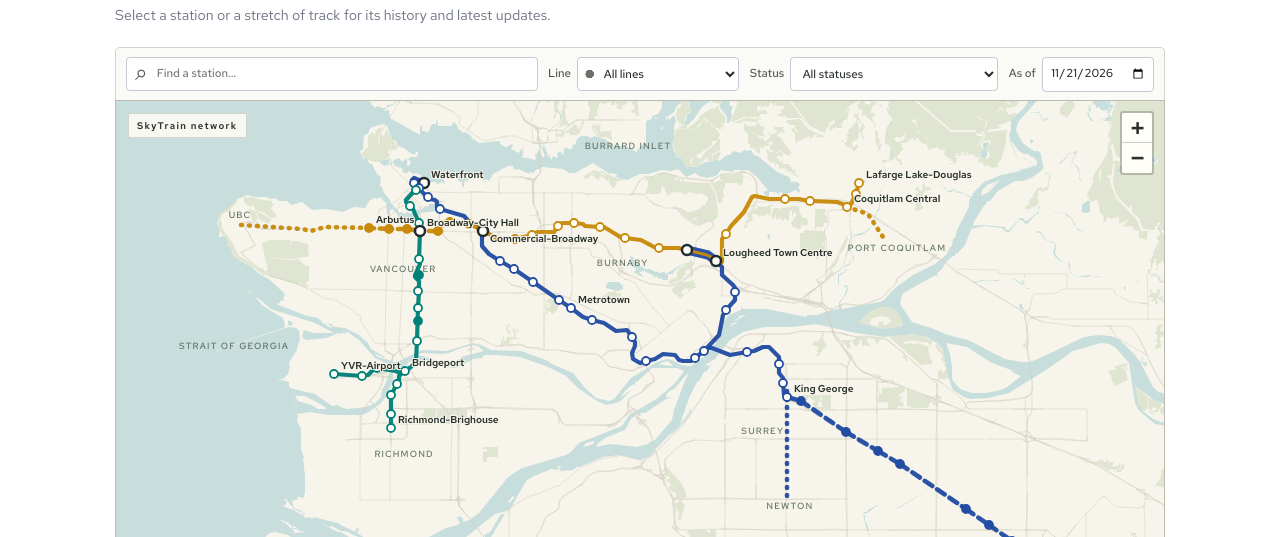
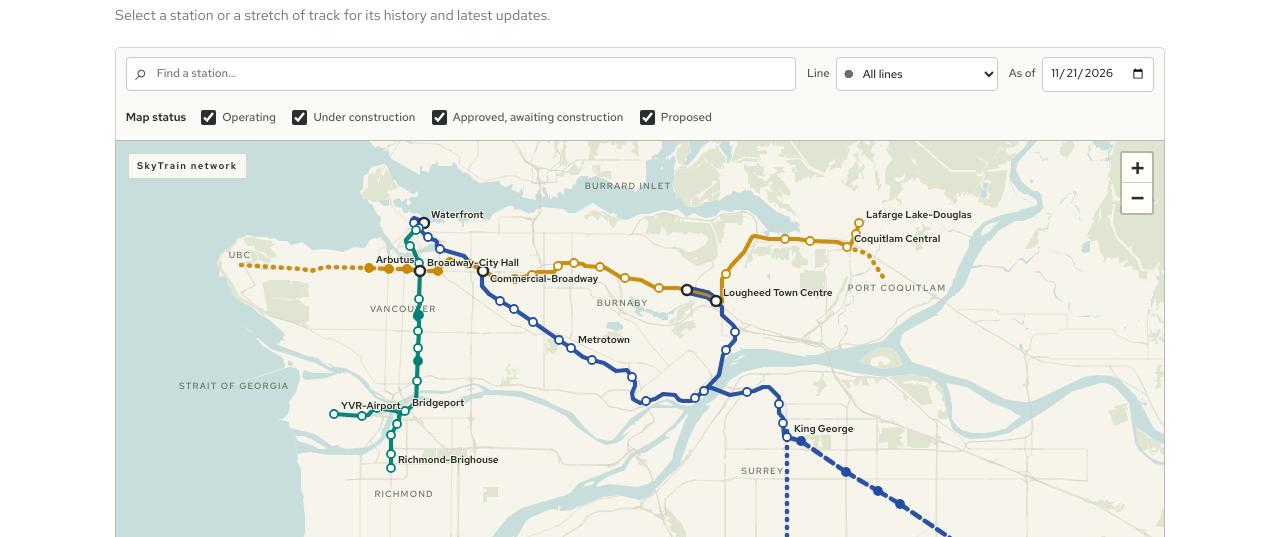
Before and after one commit to EDToaster/edtoast.me, an Astro site: page /skytrain in a window 1280 px wide. Shown: the part 207-744 px from the top of the page. Built offline with nearby package versions, Linux system fonts and the light colour scheme; Astro itself is replaced by a stand-in of ours.

Commit message:
Filter the SkyTrain map by multiple statuses
Co-authored-by: Perplexity <noreply@perplexity.ai>

```diff
--- a/src/demos/skytrain/atlas.css
+++ b/src/demos/skytrain/atlas.css
@@ -15,3 +15,51 @@
 @media(max-width:760px){.page.wide:has(.atlas){padding-right:1.1rem;padding-left:1.1rem}.mapbar{display:grid;grid-template-columns:repeat(3,minmax(0,1fr));gap:.35rem}.mapbar .search-label{grid-column:1/-1}.mapbar label:not(.search-label){display:block}.mapbar select,.mapbar input[type=date]{width:100%;font-size:.8rem}.newsbar{gap:.6rem}.newsbar label:not(.check){flex-direction:column;align-items:start}.newsbar select{max-width:10.5rem}.key{gap:.45rem}.line-key,.status-key{gap:.6rem}.newsday{grid-template-columns:6.5rem 1fr;column-gap:.3rem}.indexrow{gap:.35rem}.folio,.sheet{letter-spacing:.08em}}
 @media(max-width:480px){.page:has(.atlas) main{padding-top:1.8rem}.atlas .page-intro{font-size:.88rem;margin-bottom:.9rem}.atlas .folio{font-size:.6rem}#railmap{height:302px}.mapbar{padding:.45rem}.key{padding:.45rem .55rem}.key span{font-size:.64rem}.atlas .newsbar{display:grid;grid-template-columns:1fr 1fr}.newsbar select{width:100%;max-width:100%}.newsday{display:block}.newsday h3{margin-bottom:.45rem}.newsday article{margin-left:.12rem}.map-id{font-size:.55rem;top:7px;left:7px}.indexrow .check,.indexrow summary{font-size:.72rem}.map-id b{margin:0 2px}#dates div{flex-direction:column}.collection{overflow-wrap:anywhere}}
 .map-credit{position:absolute;right:4px;bottom:0;z-index:800;background:#fafaf1d9;font-size:8px;color:#4f594e;padding:0 2px}.atlas #fit{bottom:17px}
+.status-filter {
+  flex: 0 0 100%;
+  min-width: 0;
+  border: 0;
+  padding: 0;
+  margin: 0;
+}
+.status-filter legend {
+  float: left;
+  margin-right: 1rem;
+  font-size: .77rem;
+  line-height: 2rem;
+  font-weight: 600;
+}
+.status-options { display: flex; flex-wrap: wrap; gap: .1rem 1.1rem; }
+.mapbar .status-options label {
+  display: flex;
+  align-items: center;
+  min-height: 2rem;
+  gap: .4rem;
+  line-height: 1.25;
+  cursor: pointer;
+}
+.status-options input { width: 1rem; height: 1rem; flex: none; accent-color: var(--ink); cursor: pointer; }
+#status-empty {
+  position: absolute;
+  z-index: 800;
+  top: 48%;
+  left: 50%;
+  transform: translate(-50%, -50%);
+  width: max-content;
+  max-width: 90%;
+  padding: .5rem .8rem;
+  background: var(--paper);
+  border: 1px solid var(--rule);
+  font-size: .84rem;
+  text-align: center;
+  pointer-events: none;
+}
+@media (max-width: 760px) {
+  .mapbar { grid-template-columns: repeat(2, minmax(0, 1fr)); }
+  .status-filter { grid-column: 1 / -1; margin-top: .15rem; }
+  .status-filter legend { float: none; line-height: 1.4; }
+  .status-options { display: grid; grid-template-columns: repeat(2, minmax(0, 1fr)); gap: 0 .6rem; }
+}
+@media (pointer: coarse) {
+  .mapbar .status-options label { min-height: 44px; }
+}
--- a/src/demos/skytrain/client.ts
+++ b/src/demos/skytrain/client.ts
@@ -1,8 +1,10 @@
 import {atlasMap} from "./map";
+import {readStatuses, writeStatuses} from "./status-filter";
 import sourceRegistry from "../../../docs/skytrain/registry.json";
 import {stations,connections,segments,projects,events,history as changes,health,lines,statuses,project,station,segName,dayText,bound,today,observation,related,escape as h,citations} from "./model";
 const el=<T extends HTMLElement=HTMLElement>(id:string)=>document.getElementById(id)! as T;
-const day=today();const controls=["line","status","asof","station","project","from","to","changes","studies"];
+const day=today();const controls=["line","asof","station","project","from","to","changes","studies"];
+const statusBoxes=Array.from(document.querySelectorAll<HTMLInputElement>('.status-filter input[name="status"]'));
 let q=new URLSearchParams(location.search);
 function patch(values:Record<string,string|null>,push=true){for(const [k,v] of Object.entries(values)){if(v)q.set(k,v);else q.delete(k)}if(push)window.history.pushState(null,"",location.pathname+(q.size?"?"+q:""));render()}
 const eventTitle=(e:typeof events[number])=>'<strong>'+h(e.title)+'</strong>';
@@ -34,11 +36,18 @@ function log(date:string){
 function render(){const date=q.get("asof")||day;
  for(const key of controls){const c=el<HTMLInputElement>(key);if(c.type==="checkbox")c.checked=q.has(key);else c.value=q.get(key)??(key==="asof"?day:"")}
  const warn=el("historical");warn.hidden=date>=health.coverageStart;warn.textContent="Regular coverage starts "+dayText(health.coverageStart)+". For earlier dates, the map only shows stations and track we can confirm from records available for that date.";
- const visible=map.draw(q,date);
+ const selectedStatuses=readStatuses(q.get("status"));
+ for(const box of statusBoxes)box.checked=selectedStatuses.has(box.value);
+ el("status-empty").hidden=selectedStatuses.size!==0;
+ const visible=map.draw(q,date,selectedStatuses);
  const idx=el("index-content");idx.innerHTML='<p>'+visible.stations.length+' stations · '+visible.segments.length+' track sections</p>'+["Stations","Track sections"].map((title,i)=>'<h3>'+title+'</h3><div>'+ (i?visible.segments.map(s=>[s.id,segName(s)]):visible.stations.map(s=>[s.id,s.name])).sort((a,b)=>a[1].localeCompare(b[1])).map(([id,name])=>'<button data-entity="'+h(id)+'">'+h(name)+'</button>').join("")+'</div>').join("");
  detail(date);log(date)
 }
-for(const key of controls){el<HTMLInputElement>(key).addEventListener("change",e=>{const c=e.currentTarget as HTMLInputElement;const v=c.type==="checkbox"?(c.checked?"1":null):c.value;patch({[key]:key==="asof"&&v===day?null:v,...(key==="line"||key==="status"?{selected:null}:{}),...(key==="station"||key==="project"?{segment:null}:{})})})}
+for(const box of statusBoxes)box.addEventListener("change",()=>{
+ const selected=new Set(statusBoxes.filter(input=>input.checked).map(input=>input.value));
+ patch({status:writeStatuses(selected),selected:null});
+});
+for(const key of controls){el<HTMLInputElement>(key).addEventListener("change",e=>{const c=e.currentTarget as HTMLInputElement;const v=c.type==="checkbox"?(c.checked?"1":null):c.value;patch({[key]:key==="asof"&&v===day?null:v,...(key==="line"?{selected:null}:{}),...(key==="station"||key==="project"?{segment:null}:{})})})}
 el("index-content").addEventListener("click",e=>{const id=(e.target as HTMLElement).closest("button")?.dataset.entity;if(id){el<HTMLDetailsElement>("index").open=false;patch({selected:id});map.focus(id);el("detail").scrollIntoView({block:"nearest"})}});
 function find(){const input=el<HTMLInputElement>("search"),v=input.value.trim().toLowerCase();if(!v)return;const s=stations.find(s=>s.name.toLowerCase()===v)??stations.find(s=>s.name.toLowerCase().includes(v));if(!s){input.setCustomValidity("No station matches that name.");input.reportValidity();return}input.setCustomValidity("");input.value=s.name;patch({selected:s.id,line:null,status:null});map.focus(s.id)}
 el("search").addEventListener("input",()=>el<HTMLInputElement>("search").setCustomValidity(""));el("search").addEventListener("change",find);el("search").addEventListener("keydown",e=>{if(e.key==="Enter"){e.preventDefault();find()}});
--- a/src/demos/skytrain/map.ts
+++ b/src/demos/skytrain/map.ts
@@ -36,9 +36,9 @@ export function atlasMap(select:(id:string)=>void){
  }
  map.on("moveend zoomend resize",names);
  const indexDist=(p:string)=>projects.find(v=>v.id===p)?.archive;
- function draw(q:URLSearchParams,day:string){
+ function draw(q:URLSearchParams,day:string,selectedStatuses:ReadonlySet<string>){
    tracks.clearLayers();dots.clearLayers();selected=q.get("selected")??"";
-   const line=q.get("line"),status=q.get("status");const match=(s:{id:string;project:string;line:string})=>{const state=observation(s,day)?.state;return !!state&&(!line||line===s.line)&&(!status||status===state)&&(!indexDist(s.project)||q.has("studies"))};
+   const line=q.get("line");const match=(s:{id:string;project:string;line:string})=>{const state=observation(s,day)?.state;return !!state&&(!line||line===s.line)&&selectedStatuses.has(state)&&(!indexDist(s.project)||q.has("studies"))};
    const shown=segments.filter(match);
    const areas:Record<string,[string,number,number]>={ubcx:["UBC",49.270,-123.248],newton:["NEWTON",49.13,-122.845],poco:["PORT COQUITLAM",49.254,-122.765]};
    corridorLabels=shown.flatMap(s=>areas[s.project]?[areas[s.project]]:[]);
--- /dev/null
+++ b/src/demos/skytrain/status-filter.ts
@@ -0,0 +1,12 @@
+export const mapStatuses = ["operating", "construction", "approved", "proposed"] as const;
+
+// The original ?status=construction links are also valid one-item selections.
+export function readStatuses(value: string | null): Set<string> {
+  const requested = value ? value.split(",") : mapStatuses;
+  return new Set(mapStatuses.filter(id => requested.includes(id)));
+}
+
+export function writeStatuses(selection: ReadonlySet<string>): string | null {
+  const selected = mapStatuses.filter(id => selection.has(id));
+  return selected.length === mapStatuses.length ? null : selected.join(",") || "none";
+}
--- a/src/pages/skytrain.astro
+++ b/src/pages/skytrain.astro
@@ -2,7 +2,8 @@
 import Base from "~/layouts/Base.astro";
 import LinePicker from "~/demos/skytrain/LinePicker.astro";
 import "~/demos/skytrain/atlas.css";
-import { events, sources, lines, stations, projects, health, dayText } from "~/demos/skytrain/model";
+import { events, sources, lines, stations, statuses, projects, health, dayText } from "~/demos/skytrain/model";
+import { mapStatuses } from "~/demos/skytrain/status-filter";
 const liveLines=Object.entries(lines).filter(([id])=>id!=="study");
 const sorted=[...stations].sort((a,b)=>a.name.localeCompare(b.name));
 ---
@@ -15,10 +16,16 @@ const sorted=[...stations].sort((a,b)=>a.name.localeCompare(b.name));
     <div class="mapbar"><label class="search-label"><span aria-hidden="true">⌕</span><input id="search" list="station-names" placeholder="Find a station…" aria-label="Find a station" autocomplete="off"/></label>
     <datalist id="station-names">{sorted.map(s=><option value={s.name}/>)}</datalist>
     <LinePicker />
-    <label>Status<select id="status"><option value="">All statuses</option><option value="operating">Operating</option><option value="construction">Under construction</option><option value="approved">Approved, awaiting construction</option><option value="proposed">Proposed</option></select></label>
-    <label>As of<input type="date" id="asof" aria-label="Map as of"/></label></div>
+    <label>As of<input type="date" id="asof" aria-label="Map as of"/></label>
+    <fieldset class="status-filter">
+      <legend>Map status</legend>
+      <div class="status-options">
+        {mapStatuses.map(id => <label><input type="checkbox" name="status" value={id} checked />{statuses[id]}</label>)}
+      </div>
+    </fieldset></div>
     <p id="historical" role="status" hidden></p>
     <div class="map-frame"><div id="railmap" aria-label="SkyTrain map. To explore by keyboard, open the station and track list below."></div>
+    <p id="status-empty" role="status" hidden>Select a status to see stations and track.</p>
     <div class="map-id" aria-hidden="true">SkyTrain network</div><button id="fit" title="Zoom out to the whole network" type="button">Show whole map</button><a class="map-credit" href="https://www.openstreetmap.org/copyright">© OpenStreetMap contributors</a></div>
     <div class="key"><div class="line-key">{liveLines.map(([id,name])=><span><i class={id}></i>{name}</span>)}</div>
     <div class="status-key"><span><i></i>Operating</span><span><i class="construction"></i>Under construction</span><span><i class="approved"></i>Approved</span><span><i class="proposed"></i>Proposed</span></div></div>
```
Also changed, not shown: scripts/skytrain/status-filter.test.mjs (added, +21 -0 lines).
